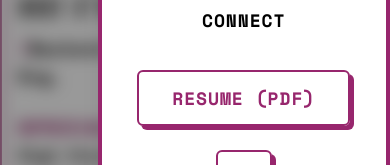
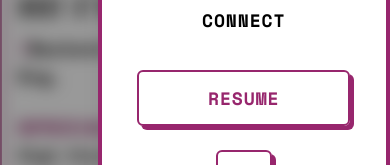
Before and after one commit to jaisondavid-m/portfolio, a Next.js app: page / in a window 390 px wide. Both pictures are taken after a click on the button "Menu". Shown: the part 446-611 px from the top of the page. Built offline with nearby package versions, Linux system fonts and the light colour scheme.

Commit message:
Update Header.tsx

```diff
--- a/components/Header.tsx
+++ b/components/Header.tsx
@@ -168,7 +168,7 @@ export default function Header() {
               className="w-3/4 text-lg font-bold uppercase tracking-wider px-6 py-3 rounded-md text-center transition-all duration-200 logo-shadow border-2 border-(--border-color) text-(--primary-color)"
               onClick={closeMenu}
             >
-              RESUME (PDF)
+              RESUME
             </a>
 
             {/* Theme toggle */}
```
